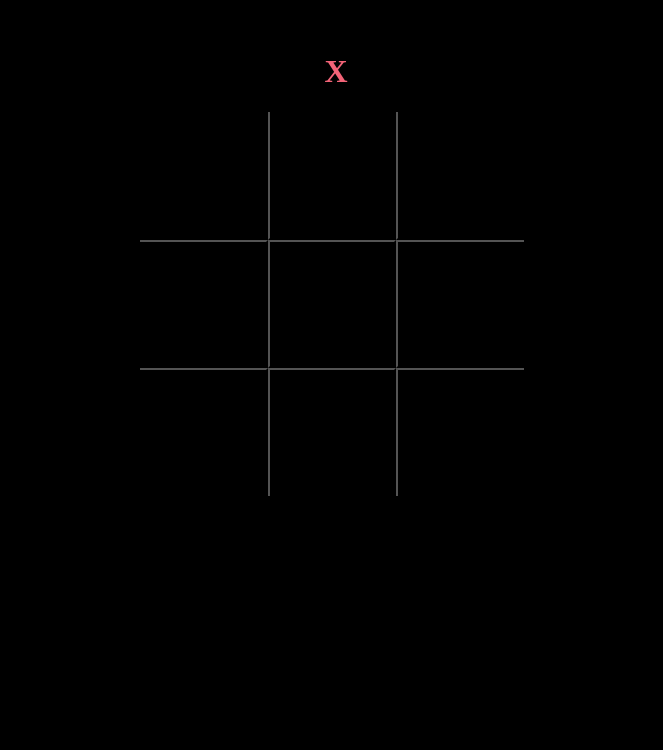
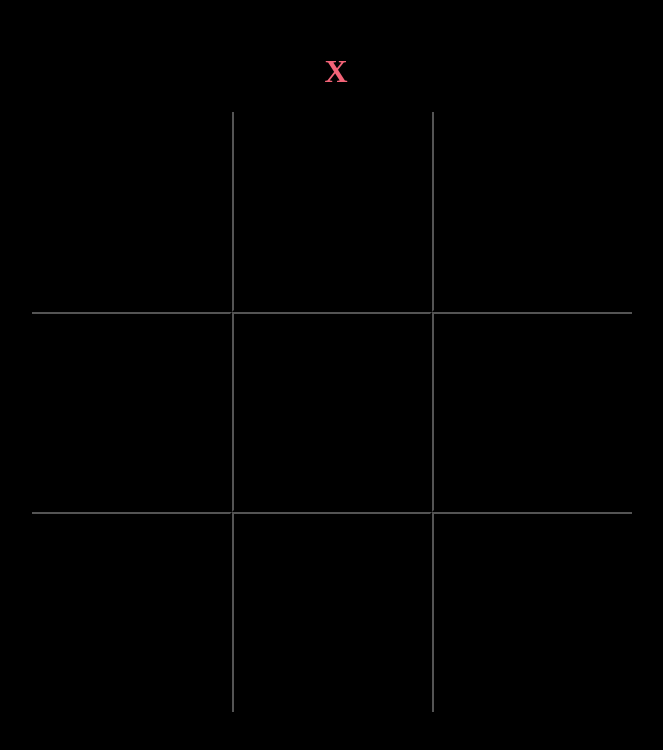
Before and after one commit to ismailfateen/react-ttt, a Next.js app: page / in a window 1280 px wide. Shown: the top 750 px of the page, without its empty margins (308-971 px from the left). Built offline with nearby package versions, Linux system fonts and the light colour scheme.

Commit message:
UI change

```diff
--- a/pages/index.js
+++ b/pages/index.js
@@ -13,11 +13,11 @@ const Modal = ({ type, onClose, isVisible }) => {
     <div className="modalBG">
       <div className="modal_container">
         <div className="modal_content">
-          <h1>
+          <h1 className={`winner winner_${MODAL_TYPES[type] !== "It's a draw" ? MODAL_TYPES[type] : "O"}`}>
             {MODAL_TYPES[type]}{MODAL_TYPES[type] !== "It's a draw" ? " won!" : "!"}
           </h1>
           <div className="footer">
-            <button className="close" onClick={onClose}>Close</button>
+            <button className={`close close${MODAL_TYPES[type] !== "It's a draw" ? MODAL_TYPES[type] : "O"}`} onClick={onClose}>Close</button>
           </div>
         </div>
       </div>
@@ -101,7 +101,7 @@ const Square = (props) => {
               setWinner("draw");
               setModal(true)
           }
-      })
+      }, [squares])
 
       return (
           <div className="board-main">
--- a/styles/globals.css
+++ b/styles/globals.css
@@ -2,8 +2,9 @@
   display: grid;
   grid-template-columns: repeat(3, 0fr);
 
-  width: 100%;
   justify-content: center;
+  align-items: center;
+
 }
 
 .modalBG {
@@ -12,6 +13,32 @@
   background: rgba(0, 0, 0, 0.7);
   justify-content: center;
   align-items: center;
+}
+
+.winner {
+  font-size: 5vh;
+}
+
+.winner_X {
+  color: #F36478;
+}
+
+.winner_O {
+  color: #5BA8EB;
+}
+
+.close {
+  font-size: 1.2vw;
+  border: 2px;
+  background-color: black;
+}
+
+.closeX {
+  color: #F36478;
+}
+
+.closeO {
+  color:#5BA8EB;
 }
 
 .modal_container {
@@ -45,19 +72,19 @@
 }
 
 .square{
-  width: 10vw;
-  height: 10vw;
-  font-size: 5vw;
+  width: 25vh;
+  height: 25vh;
+  font-size: 8vw;
   font-weight: 700;
   background-color: black;
 }
 
 .square_x {
-  color: lightcyan;
+  color: #F36478;
 }
 
 .square_o {
- color: lightgrey;
+ color: #5BA8EB;
 }
 
 .title{
```
